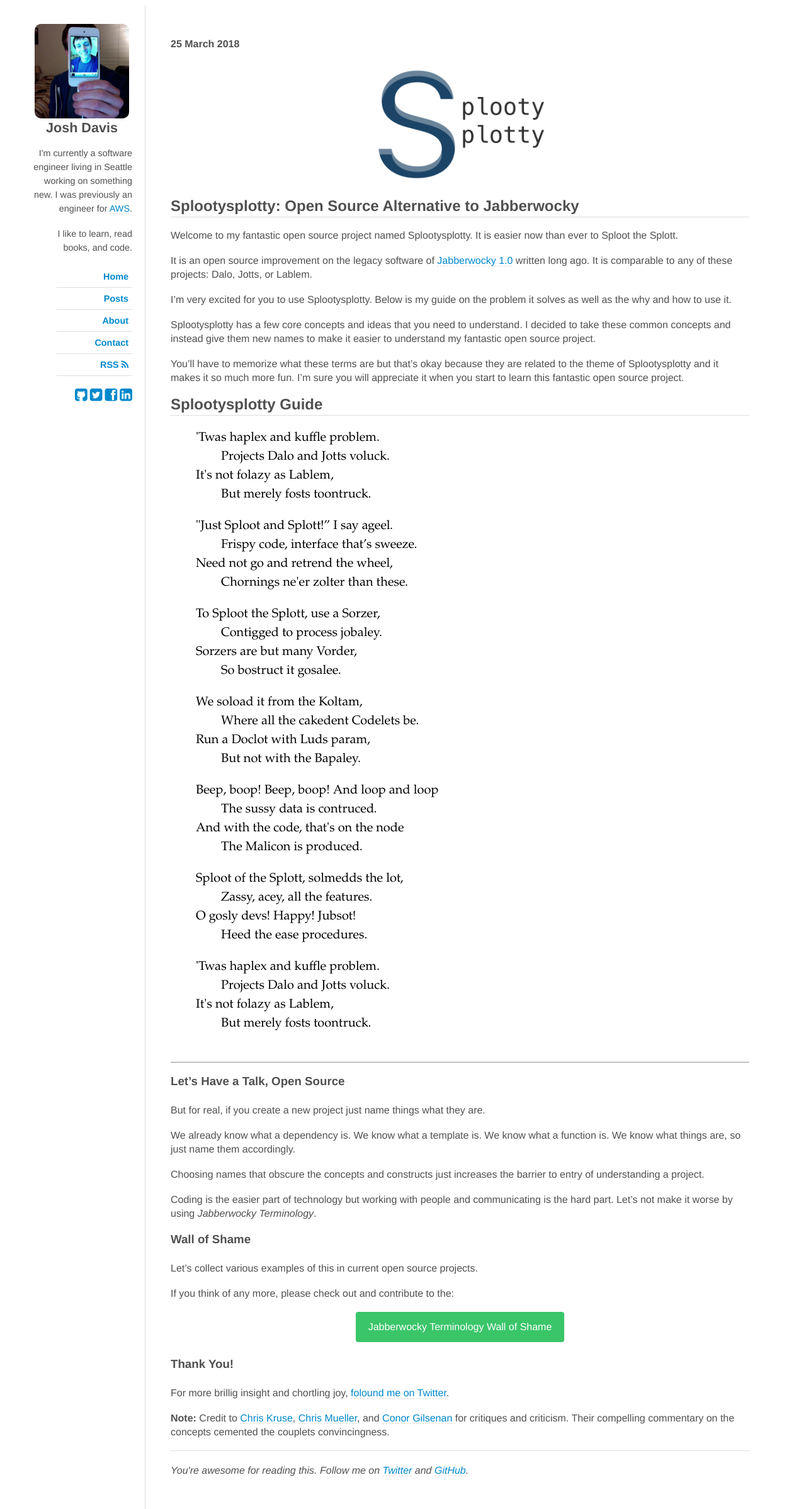
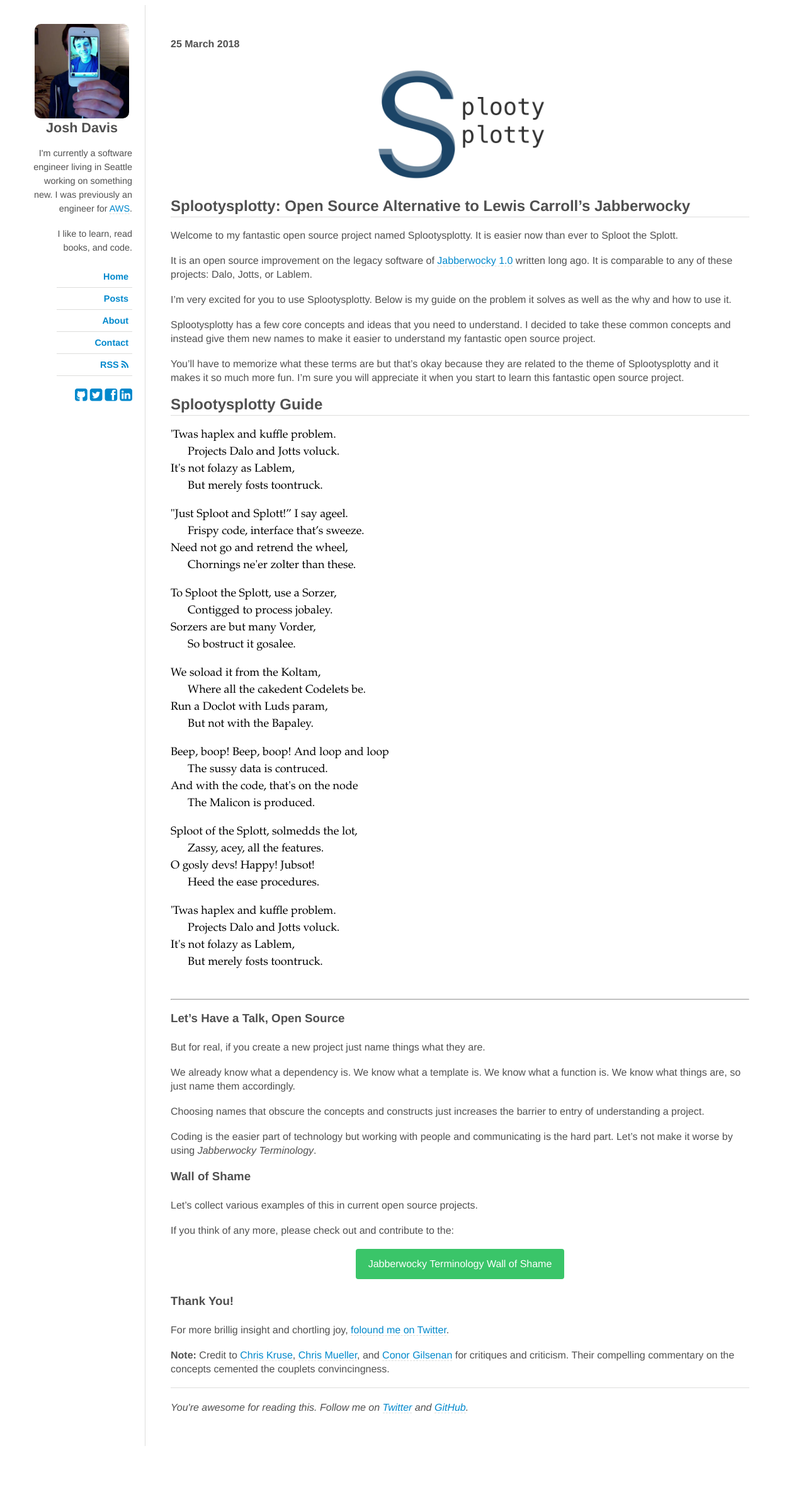
Before and after one commit to jdavis/jdavis.github.com, a Jekyll site: the page built from _posts/2018-03-25-splootysplotty-open-source-alternative-to-jabberwocky.md, in a window 1280 px wide. Shown: the whole page at 63% size. Built offline with Jekyll 4.4.1, drawn with Linux system fonts in a browser that asks for light colours; nearby versions of some CDN libraries; some web fonts are replaced; after the commit the page ends 2296 px from its top, so only the background shows below that.

Commit message:
Update CSS for mobile browsers
Also update the title

```diff
--- a/_posts/2018-03-25-splootysplotty-open-source-alternative-to-jabberwocky.md
+++ b/_posts/2018-03-25-splootysplotty-open-source-alternative-to-jabberwocky.md
@@ -1,6 +1,6 @@
 ---
 layout: post
-title: Splootysplotty&#58; Open Source Alternative to Jabberwocky
+title: Splootysplotty&#58; Open Source Alternative to Lewis Carroll's Jabberwocky
 meta: splootysplotty_meta.html
 css:
     - /css/poetry.css
--- a/css/poetry.css
+++ b/css/poetry.css
@@ -7,13 +7,12 @@
 .poem {
     color: #000;
     font-family: Garamond, Baskerville, 'Baskerville Old Face', 'Hoefler Text', 'Times New Roman', serif;
-    font-size: 20px;
+    font-size: 18px;
     line-height: 1.5;
-    padding-left: 2em;
     padding-bottom: 1em;
 }
 
 .poem span {
-    text-indent: -2em;
-    margin-left: 2em;
+    text-indent: -1.5em;
+    margin-left: 1.5em;
 }
```
